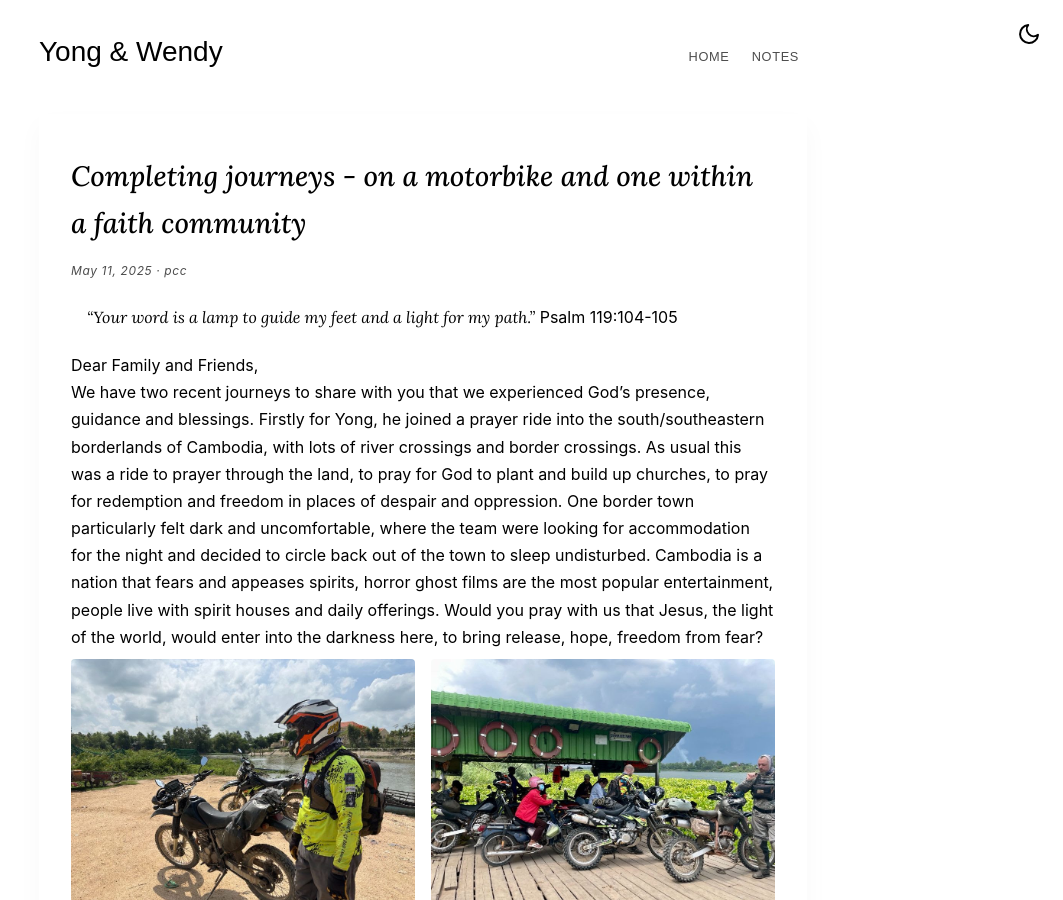
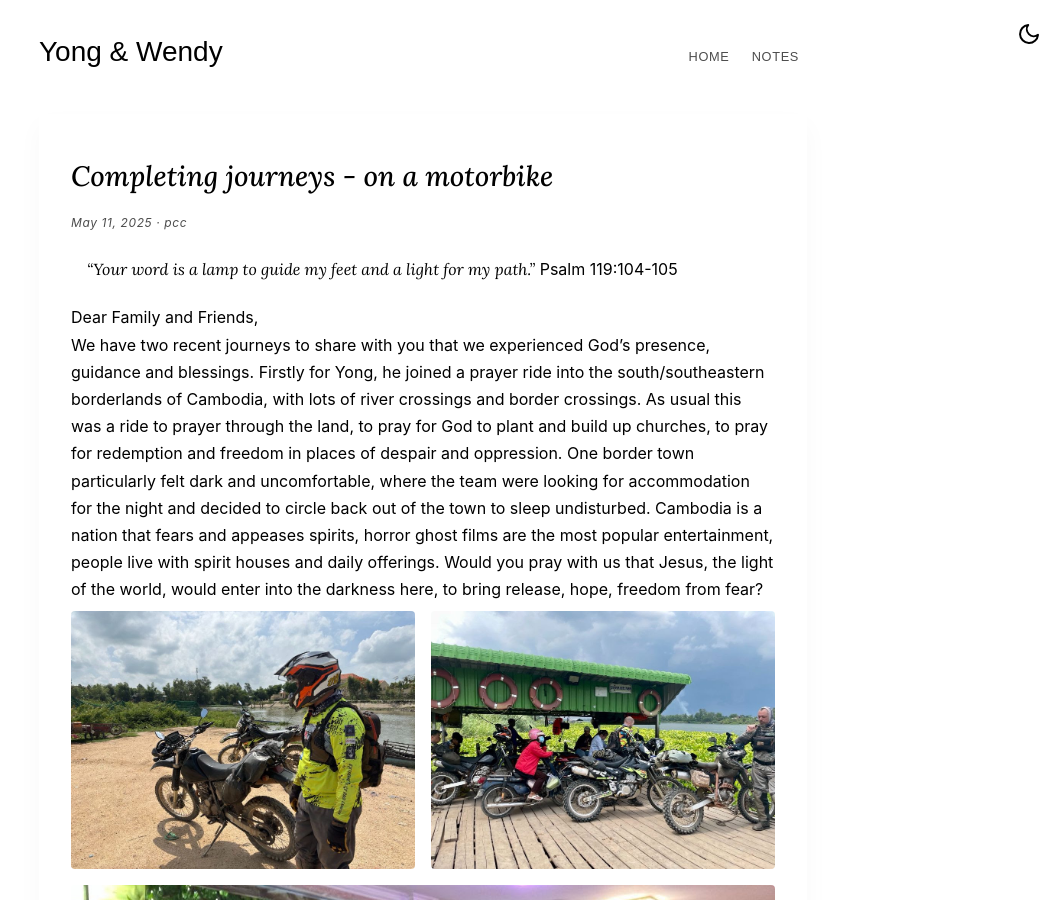
Before and after one commit to yong-lim/4lims, a Jekyll site: the page built from _posts/2025-05-11-Completing-Journey.md, in a window 1280 px wide and 900 px high. Shown: the whole window, without its empty margins (217-1280 px from the left). Built offline with Jekyll 4.4.1, drawn with Linux system fonts in a browser that asks for light colours; some web fonts are replaced.

Commit message:
Shorten the title

```diff
--- a/_posts/2025-05-11-Completing-Journey.md
+++ b/_posts/2025-05-11-Completing-Journey.md
@@ -1,6 +1,6 @@
 ---
 layout: post
-title: Completing journeys - on a motorbike and one within a faith community
+title: Completing journeys - on a motorbike
 summary: "We have seen God bringing hope, joy, freedom and encouragement- through motorbike prayer rides and also through discipleship."
 tags: [pcc]
 
```
